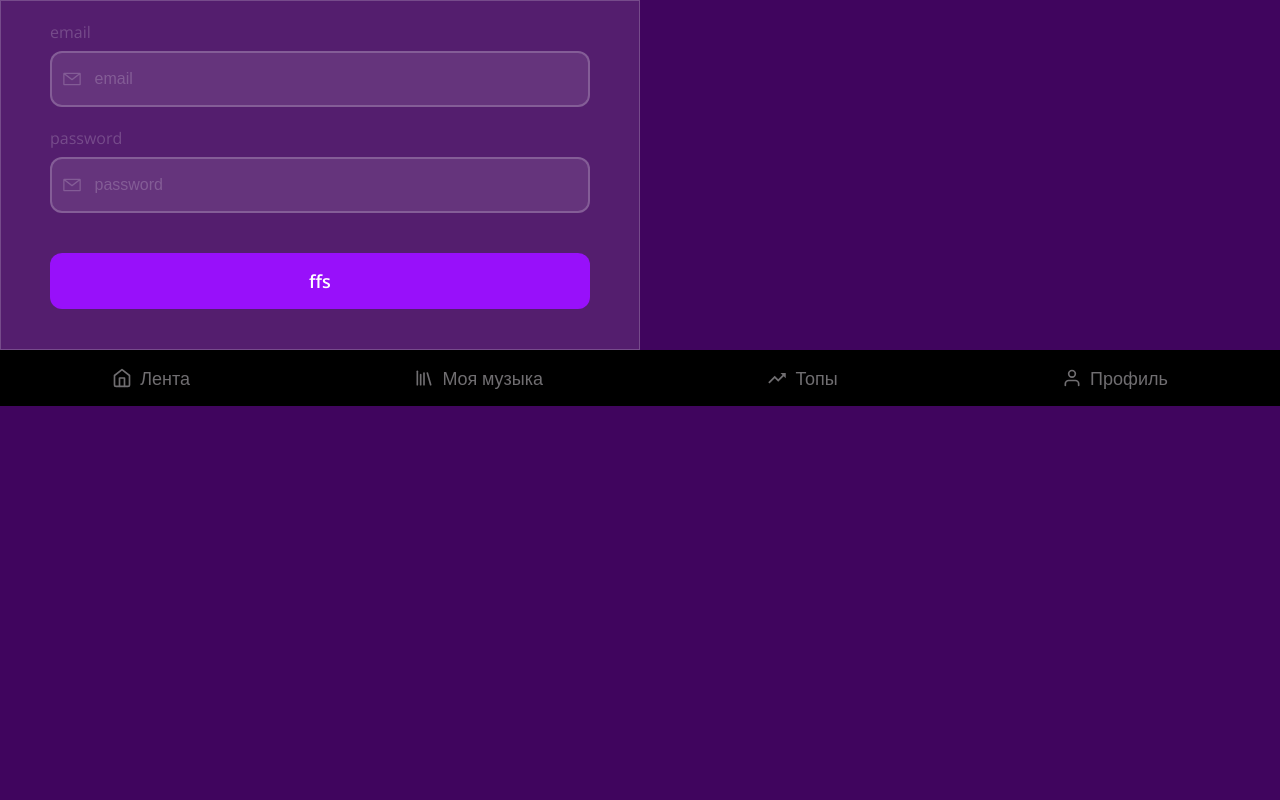
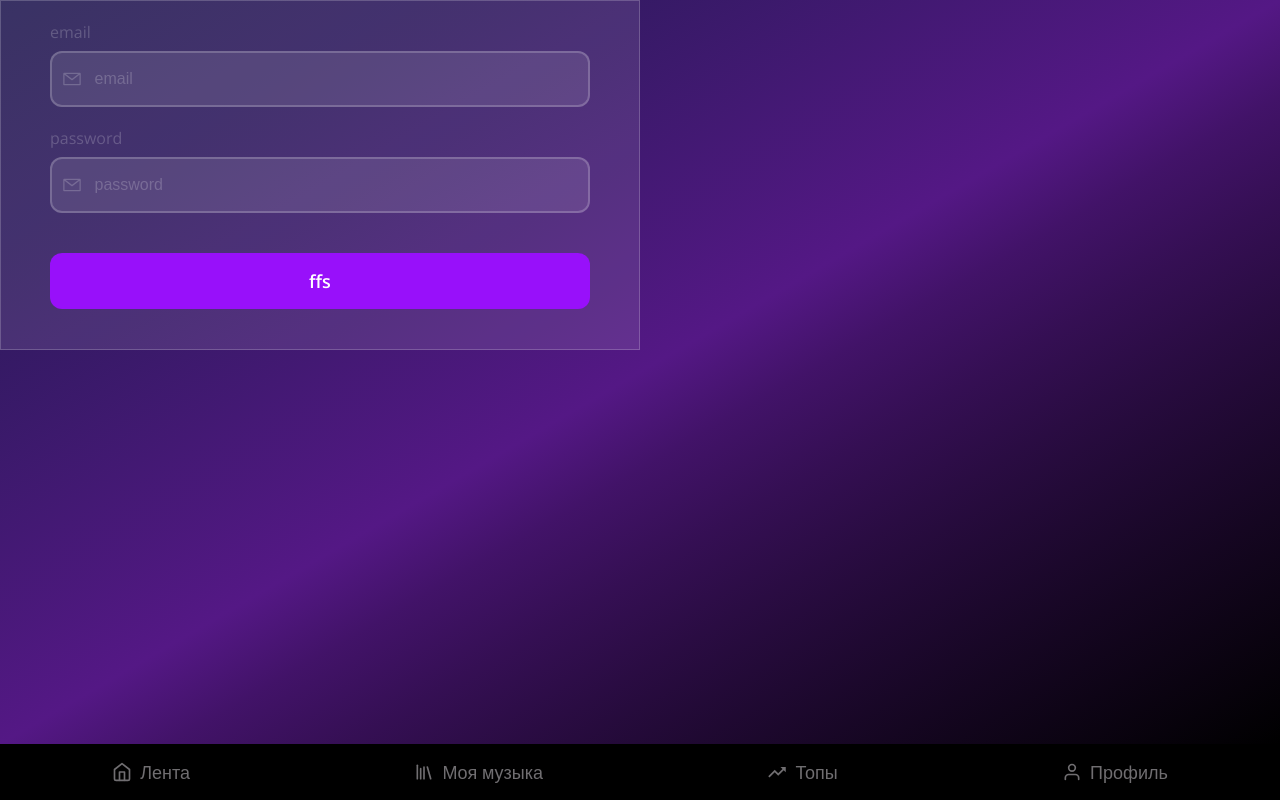
Before and after one commit to KI-24-ATAKA/Pet-Music-Hosting, a React (Vite) app in the folder frontend/MusicHostingWebApp/: page / in a window 1280 px wide. Built offline with nearby package versions, Linux system fonts and the light colour scheme.

Commit message:
Layout-gradient-background

```diff
--- a/frontend/MusicHostingWebApp/src/App.tsx
+++ b/frontend/MusicHostingWebApp/src/App.tsx
@@ -3,7 +3,7 @@ import Footer from './components/Footer';
 
 export function App() {
   return (
-    <div>
+    <div style={{display: 'flex', flexDirection: 'column', height: '100%'}}>
       <Layout />
       <Footer />
     </div>
--- a/frontend/MusicHostingWebApp/src/components/Layout/Layout.scss
+++ b/frontend/MusicHostingWebApp/src/components/Layout/Layout.scss
@@ -0,0 +1,4 @@
+.Layout {
+  background: linear-gradient(to bottom right, #231b52, 30%, #541885, 70%, black);
+  flex: 1;
+}
--- a/frontend/MusicHostingWebApp/src/components/Layout/Layout.tsx
+++ b/frontend/MusicHostingWebApp/src/components/Layout/Layout.tsx
@@ -1,7 +1,10 @@
 import Form from '../Form';
+
+import './Layout.scss';
 
 function Layout() {
     return(
+        <div className='Layout'>
             <Form
                 initialValue={
                     {
@@ -39,6 +42,7 @@ function Layout() {
                 }
                 onSubmit={({}) => {}}
             />
+        </div>
     );
 };
 
--- a/frontend/MusicHostingWebApp/src/style/index.scss
+++ b/frontend/MusicHostingWebApp/src/style/index.scss
@@ -2,9 +2,14 @@
 @import './fonts.scss';
 @import './media.scss';
 
+html, #root {
+  height: 100%;
+  padding: 0;
+}
 body {
-  background-color: rgb(64, 5, 94);
   font-family: $open-sans;
+  width: 100%;
+  height: 100%;
   margin: 0;
   padding: 0;
 }
```
Lines whose indentation alone changed are shown as unchanged.
